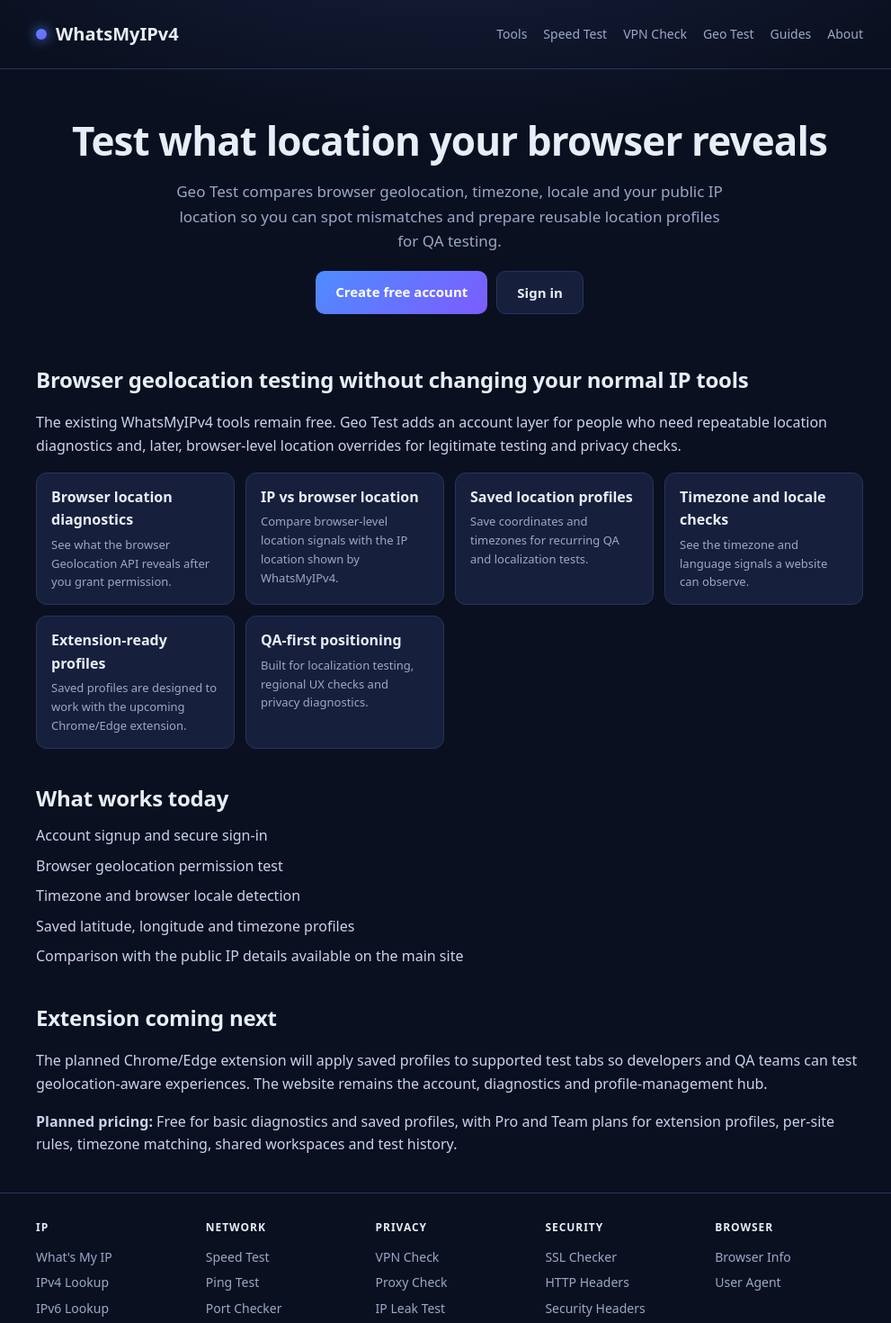
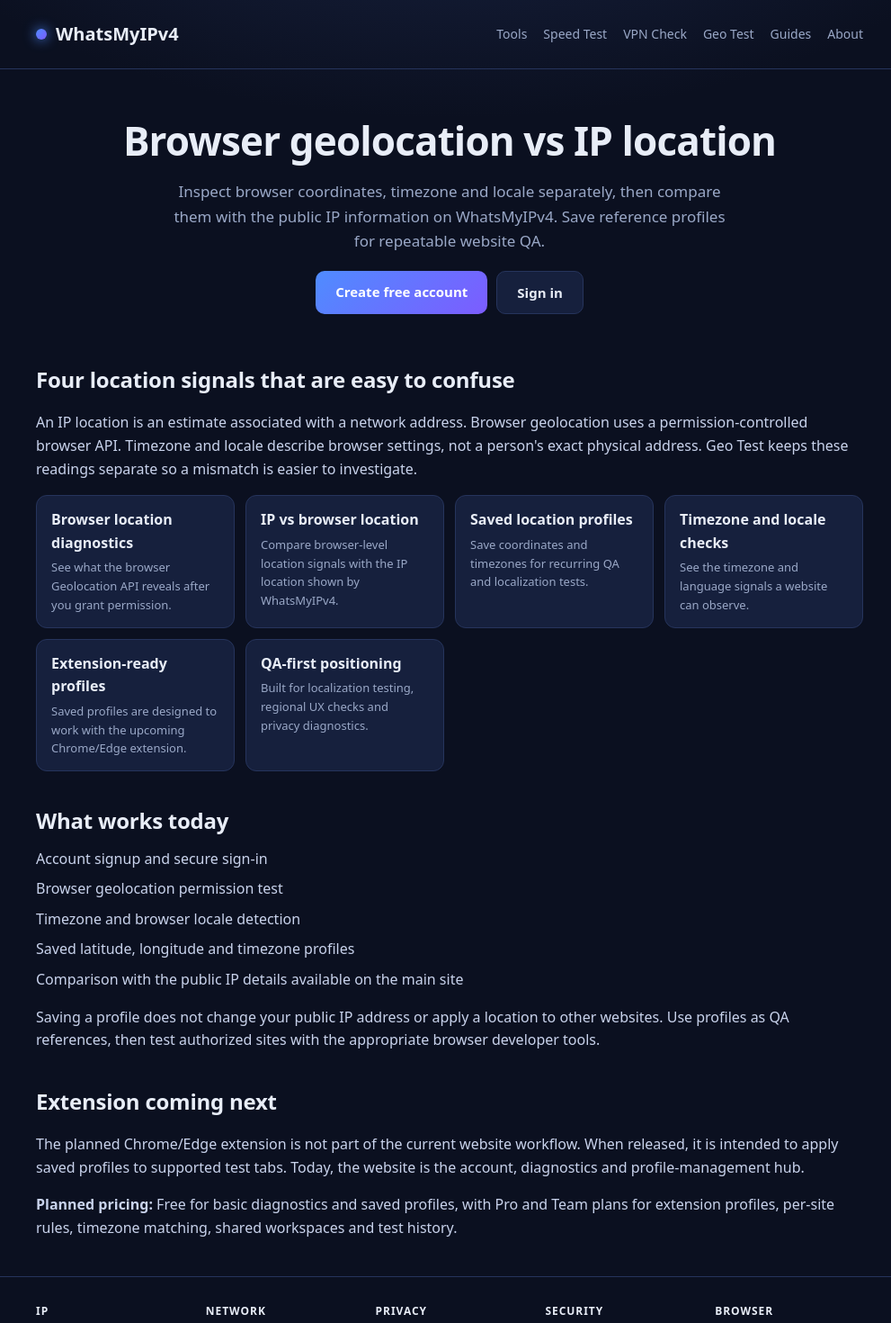
Before and after one commit to golfsum/whatismyipv4, a Next.js app: page /geo-test in a window 1280 px wide. Shown: the top 1470 px of the page at 90% size, without its empty margins (140-1131 px from the left). Built offline with nearby package versions, Linux system fonts and the light colour scheme; no server answers.

Commit message:
Improve GeoTest SEO and indexing

```diff
--- a/app/geo-test/page.tsx
+++ b/app/geo-test/page.tsx
@@ -4,8 +4,8 @@
 import { SITE_NAME, SITE_URL } from "@/lib/config";
 
 export const metadata: Metadata = {
-  title: "Geolocation Testing Tool for Browser QA | Geo Test",
-  description: "Compare browser geolocation, timezone, locale and IP location. Save test locations now and use them with the upcoming Geo Test browser extension.",
+  title: "Browser Geolocation vs IP Location | Geo Test",
+  description: "Compare public IP location, browser coordinates, timezone and locale. Save Geo Test reference profiles for repeatable website location checks.",
   alternates: { canonical: "/geo-test" },
 };
 
@@ -23,8 +23,8 @@
     <SiteHeader />
     <main className="container">
       <section className="hero">
-        <h1>Test what location your browser reveals</h1>
-        <p>Geo Test compares browser geolocation, timezone, locale and your public IP location so you can spot mismatches and prepare reusable location profiles for QA testing.</p>
+        <h1>Browser geolocation vs IP location</h1>
+        <p>Inspect browser coordinates, timezone and locale separately, then compare them with the public IP information on WhatsMyIPv4. Save reference profiles for repeatable website QA.</p>
         <div className="cta-row">
           <a className="cta cta-primary" href="/geo-test/signup">Create free account</a>
           <a className="cta" href="/geo-test/login">Sign in</a>
@@ -32,8 +32,8 @@
       </section>
 
       <section className="content">
-        <h2>Browser geolocation testing without changing your normal IP tools</h2>
-        <p>The existing WhatsMyIPv4 tools remain free. Geo Test adds an account layer for people who need repeatable location diagnostics and, later, browser-level location overrides for legitimate testing and privacy checks.</p>
+        <h2>Four location signals that are easy to confuse</h2>
+        <p>An IP location is an estimate associated with a network address. Browser geolocation uses a permission-controlled browser API. Timezone and locale describe browser settings, not a person's exact physical address. Geo Test keeps these readings separate so a mismatch is easier to investigate.</p>
         <div className="card-grid">{features.map(([title, desc]) => <article className="tool-card" key={title}><span className="tc-label">{title}</span><span className="tc-desc">{desc}</span></article>)}</div>
       </section>
 
@@ -46,11 +46,12 @@
           <li>Saved latitude, longitude and timezone profiles</li>
           <li>Comparison with the public IP details available on the main site</li>
         </ul>
+        <p>Saving a profile does not change your public IP address or apply a location to other websites. Use profiles as QA references, then test authorized sites with the appropriate browser developer tools.</p>
       </section>
 
       <section className="content">
         <h2>Extension coming next</h2>
-        <p>The planned Chrome/Edge extension will apply saved profiles to supported test tabs so developers and QA teams can test geolocation-aware experiences. The website remains the account, diagnostics and profile-management hub.</p>
+        <p>The planned Chrome/Edge extension is not part of the current website workflow. When released, it is intended to apply saved profiles to supported test tabs. Today, the website is the account, diagnostics and profile-management hub.</p>
         <p><strong>Planned pricing:</strong> Free for basic diagnostics and saved profiles, with Pro and Team plans for extension profiles, per-site rules, timezone matching, shared workspaces and test history.</p>
       </section>
     </main>
```
